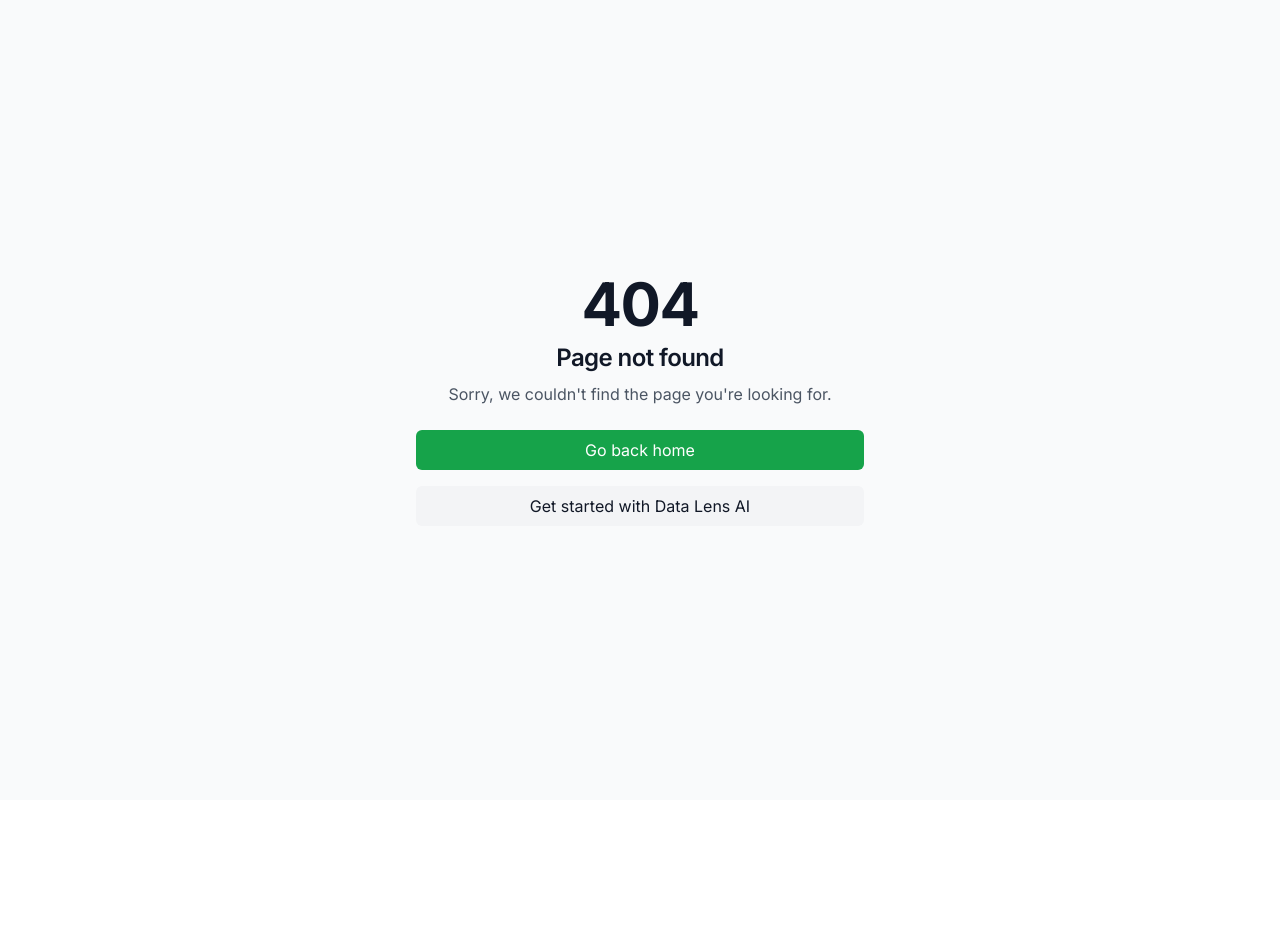
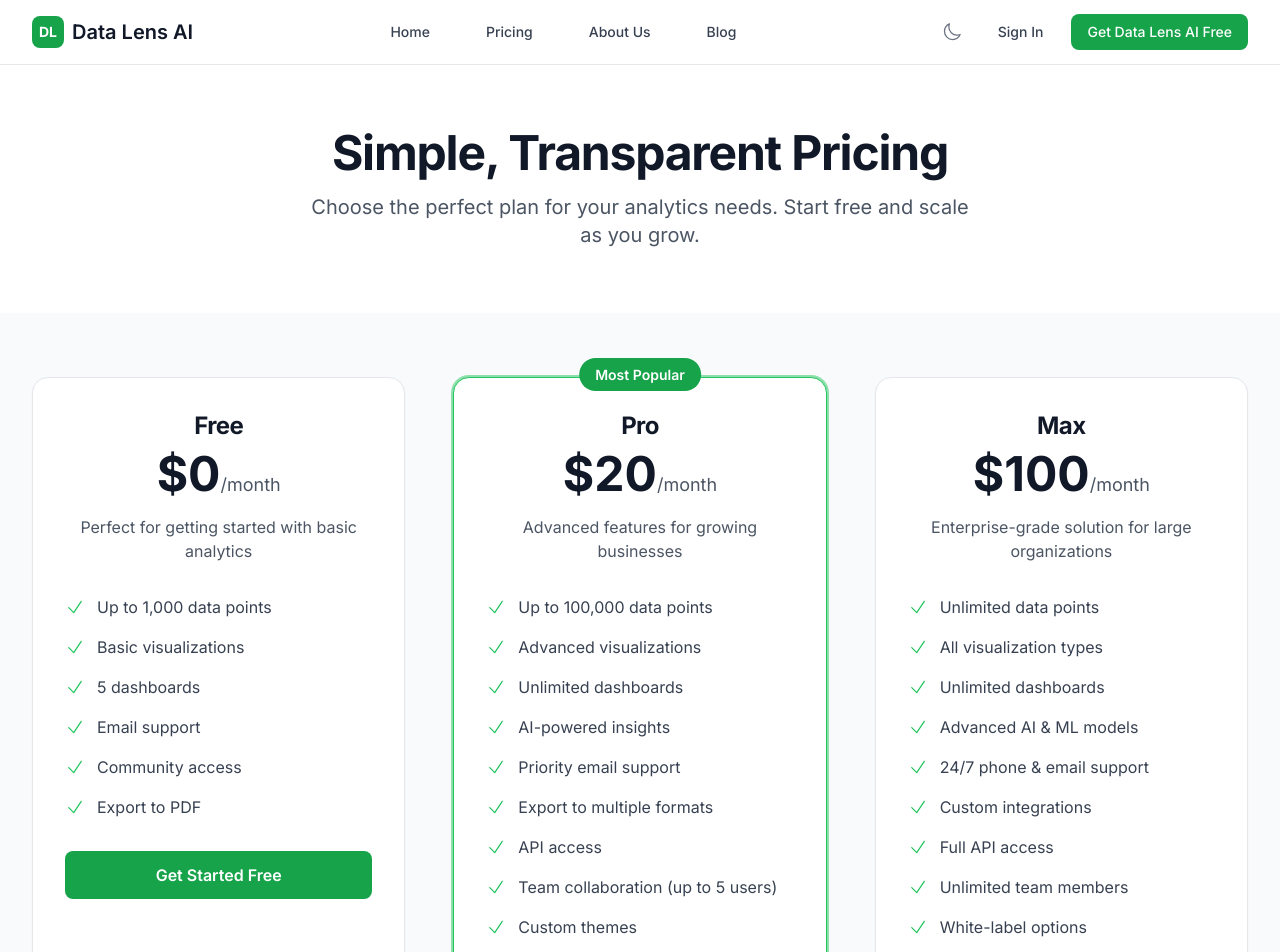
Before and after one commit to neetub1508/DataLensAI, a Next.js app in the folder platform/frontend/: page /pricing in a window 1280 px wide. Before the commit this address had no page. Shown: the top 952 px of the page. Before the commit the page ends 800 px from the top, so only its background shows below. Built offline with nearby package versions, Linux system fonts and the light colour scheme.

Commit message:
Price Page Initial changes

```diff
--- /dev/null
+++ b/platform/frontend/src/app/pricing/page.tsx
@@ -0,0 +1,221 @@
+'use client'
+
+import Link from 'next/link'
+import { CheckIcon } from '@heroicons/react/24/outline'
+import { PublicLayout } from '@/components/layouts/public-layout'
+
+const plans = [
+  {
+    name: 'Free',
+    price: 0,
+    description: 'Perfect for getting started with basic analytics',
+    features: [
+      'Up to 1,000 data points',
+      'Basic visualizations',
+      '5 dashboards',
+      'Email support',
+      'Community access',
+      'Export to PDF'
+    ],
+    buttonText: 'Get Started Free',
+    buttonHref: '/register',
+    popular: false,
+    buttonClass: 'bg-green-600 text-white hover:bg-green-700'
+  },
+  {
+    name: 'Pro',
+    price: 20,
+    description: 'Advanced features for growing businesses',
+    features: [
+      'Up to 100,000 data points',
+      'Advanced visualizations',
+      'Unlimited dashboards',
+      'AI-powered insights',
+      'Priority email support',
+      'Export to multiple formats',
+      'API access',
+      'Team collaboration (up to 5 users)',
+      'Custom themes',
+      'Advanced filters'
+    ],
+    buttonText: 'Start Pro Trial',
+    buttonHref: '/register?plan=pro',
+    popular: true,
+    buttonClass: 'bg-white text-green-600 hover:bg-green-50'
+  },
+  {
+    name: 'Max',
+    price: 100,
+    description: 'Enterprise-grade solution for large organizations',
+    features: [
+      'Unlimited data points',
+      'All visualization types',
+      'Unlimited dashboards',
+      'Advanced AI & ML models',
+      '24/7 phone & email support',
+      'Custom integrations',
+      'Full API access',
+      'Unlimited team members',
+      'White-label options',
+      'Advanced security features',
+      'Custom data connectors',
+      'Dedicated account manager',
+      'SLA guarantee',
+      'On-premise deployment option'
+    ],
+    buttonText: 'Contact Sales',
+    buttonHref: '/contact?plan=max',
+    popular: false,
+    buttonClass: 'bg-green-600 text-white hover:bg-green-700'
+  }
+]
+
+export default function PricingPage() {
+  return (
+    <PublicLayout>
+      <div className="bg-gray-50 dark:bg-gray-900">
+      {/* Header Section */}
+      <div className="bg-white dark:bg-gray-800">
+        <div className="max-w-7xl mx-auto px-4 sm:px-6 lg:px-8 py-16">
+          <div className="text-center">
+            <h1 className="text-4xl md:text-5xl font-bold text-gray-900 dark:text-white mb-4">
+              Simple, Transparent Pricing
+            </h1>
+            <p className="text-xl text-gray-600 dark:text-gray-400 max-w-2xl mx-auto">
+              Choose the perfect plan for your analytics needs. Start free and scale as you grow.
+            </p>
+          </div>
+        </div>
+      </div>
+
+      {/* Pricing Cards */}
+      <div className="max-w-7xl mx-auto px-4 sm:px-6 lg:px-8 py-16">
+        <div className="grid grid-cols-1 md:grid-cols-3 gap-8 lg:gap-12">
+          {plans.map((plan) => (
+            <div
+              key={plan.name}
+              className={`relative bg-white dark:bg-gray-800 rounded-2xl shadow-sm border ${
+                plan.popular
+                  ? 'border-green-500 ring-2 ring-green-500 ring-opacity-50'
+                  : 'border-gray-200 dark:border-gray-700'
+              }`}
+            >
+              {plan.popular && (
+                <div className="absolute -top-4 left-1/2 transform -translate-x-1/2">
+                  <span className="bg-green-600 text-white px-4 py-2 rounded-full text-sm font-semibold">
+                    Most Popular
+                  </span>
+                </div>
+              )}
+
+              <div className="p-8">
+                <div className="text-center">
+                  <h3 className="text-2xl font-bold text-gray-900 dark:text-white mb-2">
+                    {plan.name}
+                  </h3>
+                  <div className="mb-4">
+                    <span className="text-5xl font-bold text-gray-900 dark:text-white">
+                      ${plan.price}
+                    </span>
+                    <span className="text-gray-600 dark:text-gray-400 text-lg">
+                      /month
+                    </span>
+                  </div>
+                  <p className="text-gray-600 dark:text-gray-400 mb-8">
+                    {plan.description}
+                  </p>
+                </div>
+
+                <ul className="space-y-4 mb-8">
+                  {plan.features.map((feature, index) => (
+                    <li key={index} className="flex items-start">
+                      <CheckIcon className="h-5 w-5 text-green-500 mt-0.5 mr-3 flex-shrink-0" />
+                      <span className="text-gray-700 dark:text-gray-300">
+                        {feature}
+                      </span>
+                    </li>
+                  ))}
+                </ul>
+
+                <Link
+                  href={plan.buttonHref}
+                  className={`w-full py-3 px-6 rounded-lg font-semibold text-center transition-colors block ${plan.buttonClass}`}
+                >
+                  {plan.buttonText}
+                </Link>
+              </div>
+            </div>
+          ))}
+        </div>
+      </div>
+
+      {/* FAQ Section */}
+      <div className="bg-white dark:bg-gray-800">
+        <div className="max-w-4xl mx-auto px-4 sm:px-6 lg:px-8 py-16">
+          <div className="text-center mb-12">
+            <h2 className="text-3xl font-bold text-gray-900 dark:text-white mb-4">
+              Frequently Asked Questions
+            </h2>
+          </div>
+
+          <div className="space-y-8">
+            <div>
+              <h3 className="text-xl font-semibold text-gray-900 dark:text-white mb-2">
+                Can I change plans anytime?
+              </h3>
+              <p className="text-gray-600 dark:text-gray-400">
+                Yes, you can upgrade or downgrade your plan at any time. Changes take effect immediately, and we'll prorate any charges.
+              </p>
+            </div>
+
+            <div>
+              <h3 className="text-xl font-semibold text-gray-900 dark:text-white mb-2">
+                Is there a free trial for paid plans?
+              </h3>
+              <p className="text-gray-600 dark:text-gray-400">
+                Yes, both Pro and Max plans come with a 14-day free trial. No credit card required to start.
+              </p>
+            </div>
+
+            <div>
+              <h3 className="text-xl font-semibold text-gray-900 dark:text-white mb-2">
+                What payment methods do you accept?
+              </h3>
+              <p className="text-gray-600 dark:text-gray-400">
+                We accept all major credit cards, PayPal, and bank transfers for enterprise accounts.
+              </p>
+            </div>
+
+            <div>
+              <h3 className="text-xl font-semibold text-gray-900 dark:text-white mb-2">
+                Do you offer discounts for annual plans?
+              </h3>
+              <p className="text-gray-600 dark:text-gray-400">
+                Yes, save 20% when you pay annually. Contact our sales team for custom enterprise pricing.
+              </p>
+            </div>
+          </div>
+        </div>
+      </div>
+
+      {/* CTA Section */}
+      <div className="bg-green-600">
+        <div className="max-w-7xl mx-auto px-4 sm:px-6 lg:px-8 py-16 text-center">
+          <h2 className="text-3xl font-bold text-white mb-4">
+            Ready to Get Started?
+          </h2>
+          <p className="text-xl text-green-100 mb-8 max-w-2xl mx-auto">
+            Join thousands of businesses using Data Lens AI to transform their data into insights.
+          </p>
+          <Link
+            href="/register"
+            className="bg-white text-green-600 px-8 py-4 rounded-lg font-semibold text-lg hover:bg-green-50 transition-colors inline-block"
+          >
+            Start Your Free Trial
+          </Link>
+        </div>
+      </div>
+      </div>
+    </PublicLayout>
+  )
+}
```
